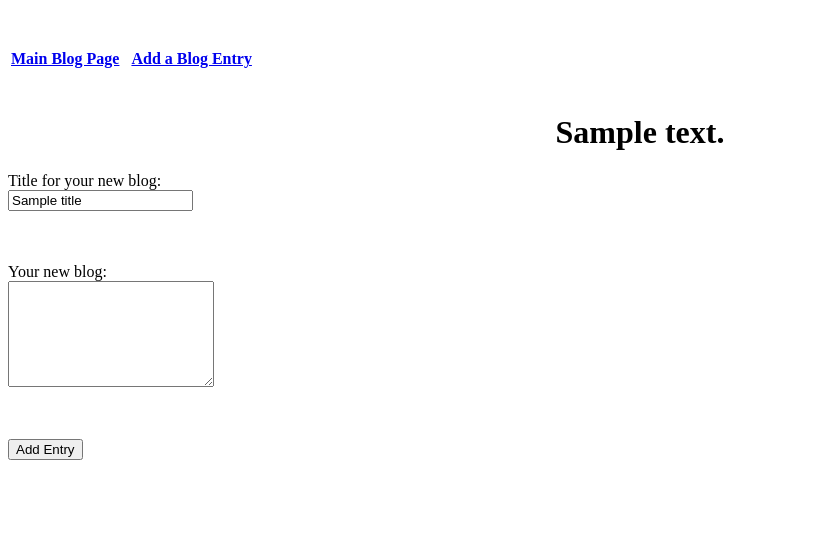
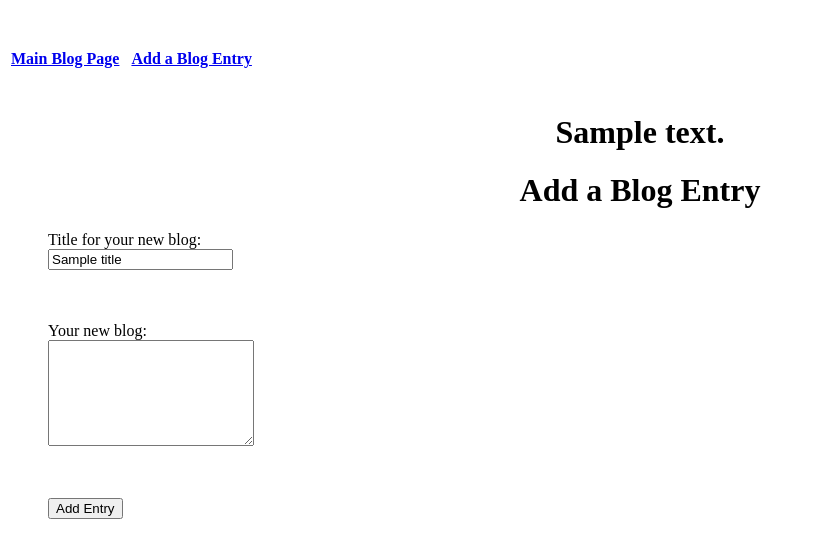
Before and after one commit to DayStar24/build-a-blog, a Flask app: template templates/new_post.html in a window 1280 px wide. Shown: the top 558 px of the page, without its empty margins (0-816 px from the left). Run offline with Flask 2, Linux system fonts and the light colour scheme; the template is opened without the code that fills it: most values are stand-ins (such as "Sample title", 1, 10 or a date in 2020).

Commit message:
Working Blogger Web App

```diff
--- a/main.py
+++ b/main.py
@@ -1,5 +1,6 @@
 from flask import Flask, request, redirect, render_template, session, flash
 from flask_sqlalchemy import SQLAlchemy
+import datetime
 
 
 app = Flask(__name__)
@@ -15,27 +16,43 @@ class Blog(db.Model):
     id = db.Column(db.Integer, primary_key=True)
     title = db.Column(db.String(120))
     body = db.Column(db.String(600))
+    pub_date = db.Column(db.DateTime)
 
-    def __init__(self, title, body):
+    def __init__(self, title, body, pub_date):
 
         self.title = title
         self.body = body
+        self.pub_date = pub_date
 
 
 @app.route('/blog', methods=['GET'])
 def blogs():
 
-    blogs = Blog.query.all()
-
     template = ''
 
-    template = render_template('blogs.html', h1_text='Build a Blog', blogs=blogs)
+    #blogs = db.session.query(Blog).order_by(Blog.pub_date.desc())
+    #blog = request.args.get('id')
+
+    if request.args.get('id'):
+        template = render_template (
+            'blog.html',
+            h1_text = Blog.query.get(request.args.get('id')).title,
+            p_text = Blog.query.get(request.args.get('id')).body
+        )
+    else:
+        template = render_template(
+            'blogs.html',
+            h1_text = 'Build a Blog',
+            blogs = db.session.query(Blog).order_by(Blog.pub_date.desc())
+        )
 
     return template
 
 
 @app.route('/newpost', methods=['POST','GET'])
 def new_post():
+
+    pub_date = datetime.datetime.now()
 
     title = ''
     body = ''
@@ -54,12 +71,18 @@ def new_post():
             error_body = 'Write a blog...'
 
         if error_title or error_body:
-            template = render_template('new_post.html', h1_text='Add a Blog Entry', title=title, body=body, error_title=error_title, error_body=error_body)
+            template = render_template (
+                'new_post.html',
+                title = title,
+                body = body,
+                error_title = error_title,
+                error_body = error_body
+            )
         else:
-            blog = Blog(title, body)
+            blog = Blog(title, body, pub_date)
             db.session.add(blog)
             db.session.commit()
-            template = render_template('post.html', h1_text=blog.title, p_text=blog.body)
+            template = redirect('/blog?id=' + str(blog.id))
     else:
         template = render_template('new_post.html')
 
--- a/static/styles/blogs.css
+++ b/static/styles/blogs.css
@@ -1,3 +1,7 @@
+hr.style1{
+	border-top: 5px solid #FF0000;
+}
+
 textarea,input,label {
     display:block;
 }
--- a/templates/post.html
+++ b/templates/blog.html
@@ -2,6 +2,6 @@
 
 {% block content %}
 
-        <ul><p>{{p_text}}</p></ul>
+        <p>{{p_text}}</p>
 
 {% endblock %}
--- a/templates/new_post.html
+++ b/templates/new_post.html
@@ -2,6 +2,8 @@
 
 {% block content %}
 
+		<h1 align='center'>Add a Blog Entry</h1>
+    	<ul>
     	<form method='post' action = '/newpost'>
         	<label for='title'>Title for your new blog:</label>
         	<input type='text' name='title' value ='{{title}}'/>
@@ -12,5 +14,6 @@
         	<br></br>
         	<input type="submit" value='Add Entry' />
 		</form>
+		</ul>
 
 {% endblock %}
```
Also changed, not shown: templates/blogs.html (+4 -8 lines), templates/base.html (line endings or trailing spaces).
